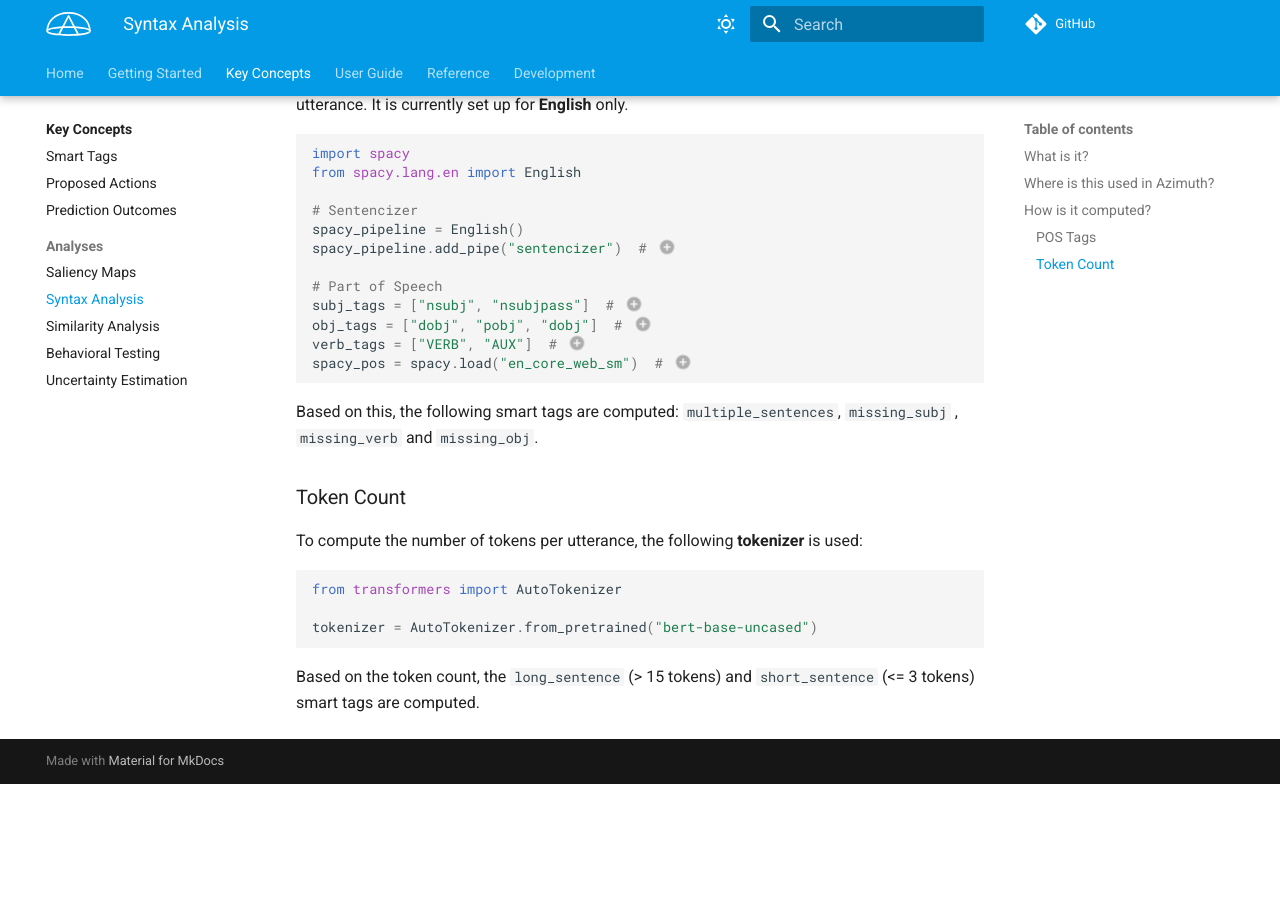
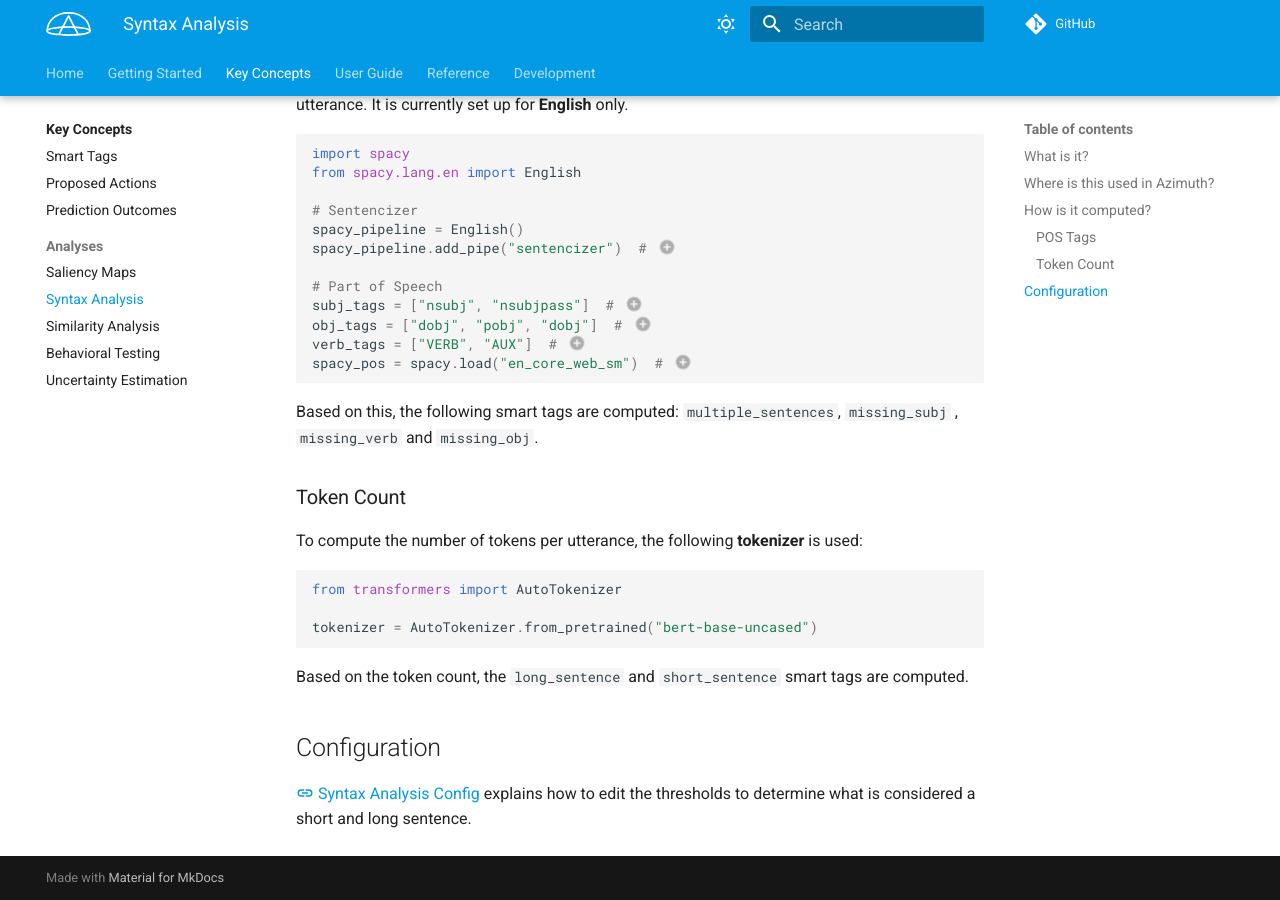
Before and after one commit to ServiceNow/azimuth, an MkDocs documentation site: the page built from docs/docs/key-concepts/syntax-analysis.md, in a window 1280 px wide and 900 px high, scrolled down 712 px. Built offline with MkDocs 1.6.1 and Material for MkDocs 9.7.7, drawn with Linux system fonts in a browser that asks for light colours; comment, search, counter and statistics services are not loaded; the version menu is left out; before the commit the page ends 1496 px from its top, so only the background shows below that.

Commit message:
Add documentation

````diff
--- a/docs/docs/key-concepts/smart-tags.md
+++ b/docs/docs/key-concepts/smart-tags.md
@@ -17,8 +17,8 @@ information is computed.
 
 * `multiple_sentences`: The number of sentences is above 1. All other syntactic smart tags will be
   disabled when this is the case.
-* `long_sentence`: The number of tokens is above 15.
-* `short_sentence`: The number of tokens is less than or equal to 3.
+* `long_sentence`: The number of tokens is equal or above the defined threshold (default is 16).
+* `short_sentence`: The number of tokens is less than or equal to the defined threshold (default is 3).
 
 ## Partial Syntax <svg width="1.4em" viewBox="0 0 24 24" style="vertical-align: bottom;"><path d="M12,22 A10,10 0,0,0 12,2 V4 A8,8 0,0,1 12,20 Z M6.593591825444028,20.412535328311815 A10,10 0,0,0 9.182674431585703,21.594929736144973 L9.746139545268562,19.67594378891598 A8,8 0,0,1 7.674873460355222,18.73002826264945 Z M2.9036800464548183,16.154150130018866 A10,10 0,0,0 4.442504256457418,18.54860733945285 L5.954003405165935,17.23888587156228 A8,8 0,0,1 4.722944037163854,15.323320104015094 Z M2.101785581190672,10.57685161726715 A10,10 0,0,0 2.101785581190674,13.423148382732851 L4.0814284649525385,13.138518706186282 A8,8 0,0,1 4.081428464952538,10.861481293813721 Z M4.442504256457417,5.45139266054715 A10,10 0,0,0 2.9036800464548165,7.845849869981135 L4.722944037163853,8.676679895984908 A8,8 0,0,1 5.954003405165933,6.76111412843772 Z M9.182674431585703,2.405070263855027 A10,10 0,0,0 6.593591825444026,3.5874646716881866 L7.6748734603552204,5.2699717373505495 A8,8 0,0,1 9.746139545268562,4.324056211084021 Z M8,7 H16 V9 H13 V17 H11 V9 H8 V7 Z" fill="currentColor"/></svg>
 
--- a/docs/docs/key-concepts/syntax-analysis.md
+++ b/docs/docs/key-concepts/syntax-analysis.md
@@ -59,7 +59,12 @@ from transformers import AutoTokenizer
 tokenizer = AutoTokenizer.from_pretrained("bert-base-uncased")
 ```
 
-Based on the token count, the `long_sentence` (> 15 tokens) and `short_sentence` (<= 3 tokens) smart
-tags are computed.
+Based on the token count, the `long_sentence` and `short_sentence` smart tags are computed.
+
+## Configuration
+
+[:material-link: Syntax Analysis Config](../reference/configuration/analyses/syntax.md)
+explains how to edit the thresholds to determine what is considered a short and long sentence.
+
 
 --8<-- "includes/abbreviations.md"
--- /dev/null
+++ b/docs/docs/reference/configuration/analyses/syntax.md
@@ -0,0 +1,31 @@
+# Syntax Analysis Config
+
+:blue_circle: **Default value:** `SyntaxOptions()`
+
+Some thresholds can be modified to determine what is considered a short and a long sentence, as explained in
+[:material-link: Syntax Analysis](../../../key-concepts/syntax-analysis.md).
+
+=== "Class Definition"
+
+    ```python
+    from pydantic import BaseModel
+
+    class SyntaxOptions(BaseModel):
+        short_sentence_max_token: int = 3 # (1)
+        long_sentence_min_token: int = 16 # (2)
+    ```
+
+    1. Maximum number of tokens for a sentence to be tagged as short (e.g <=3 for the default)
+    2. Minimum number of tokens for a sentence to be tagged as long (e.g >=16 for the default)
+
+=== "Config Example"
+
+    ```json
+    {
+      "syntax": {
+        "short_sentence_max_token": 5
+      }
+    }
+    ```
+
+--8<-- "includes/abbreviations.md"
--- a/docs/mkdocs.yml
+++ b/docs/mkdocs.yml
@@ -98,6 +98,7 @@ nav:
               - reference/configuration/analyses/behavioral_testing.md
               - reference/configuration/analyses/similarity.md
               - reference/configuration/analyses/dataset_warnings.md
+              - reference/configuration/analyses/syntax.md
       - Custom Objects:
           - reference/custom-objects/index.md
           - reference/custom-objects/dataset.md
````
Also changed, not shown: docs/docs/key-concepts/index.md (+1 -1 lines), docs/docs/reference/configuration/analyses/index.md (+5 -1 lines), CHANGELOG.md, 1 other file.
